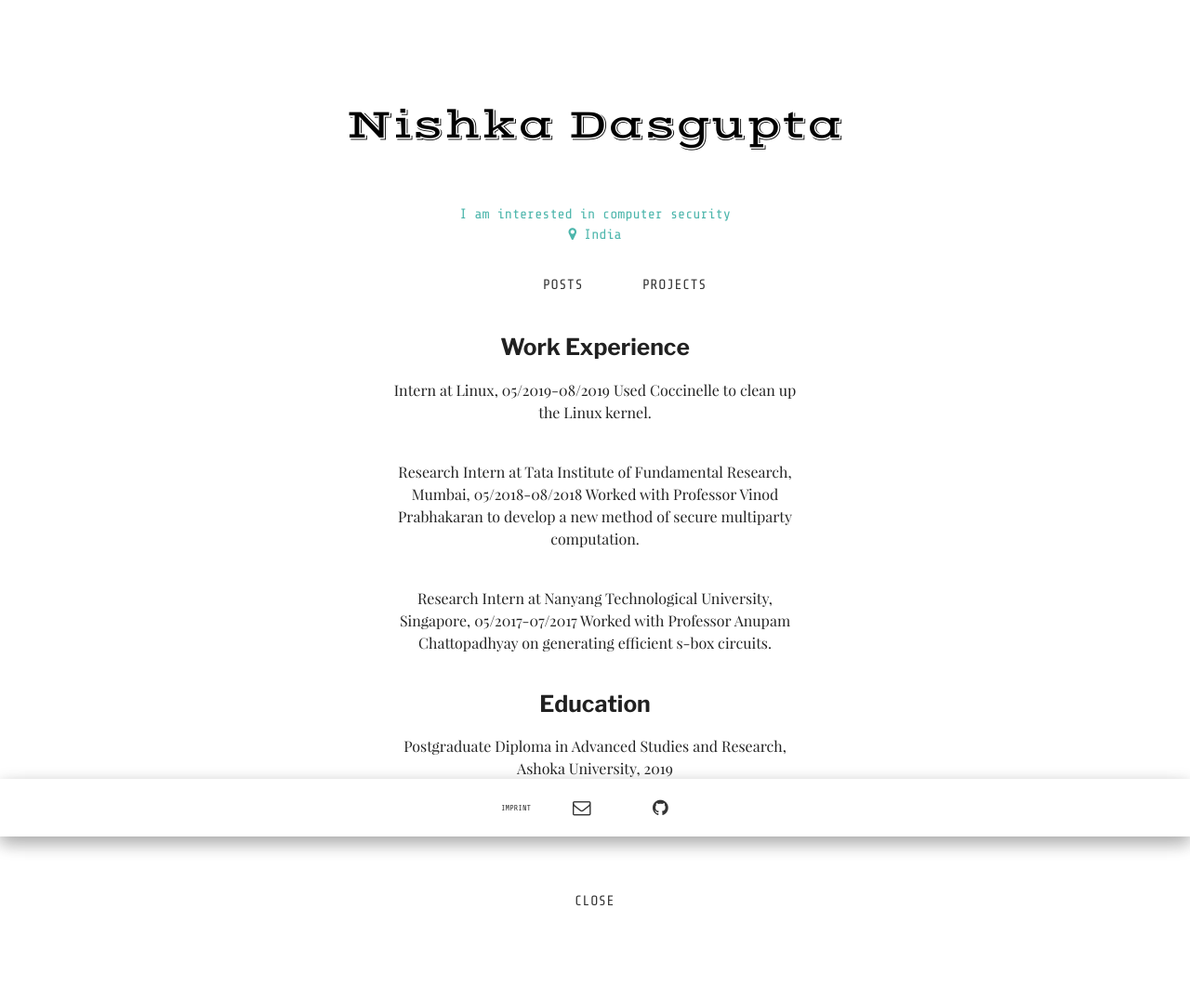
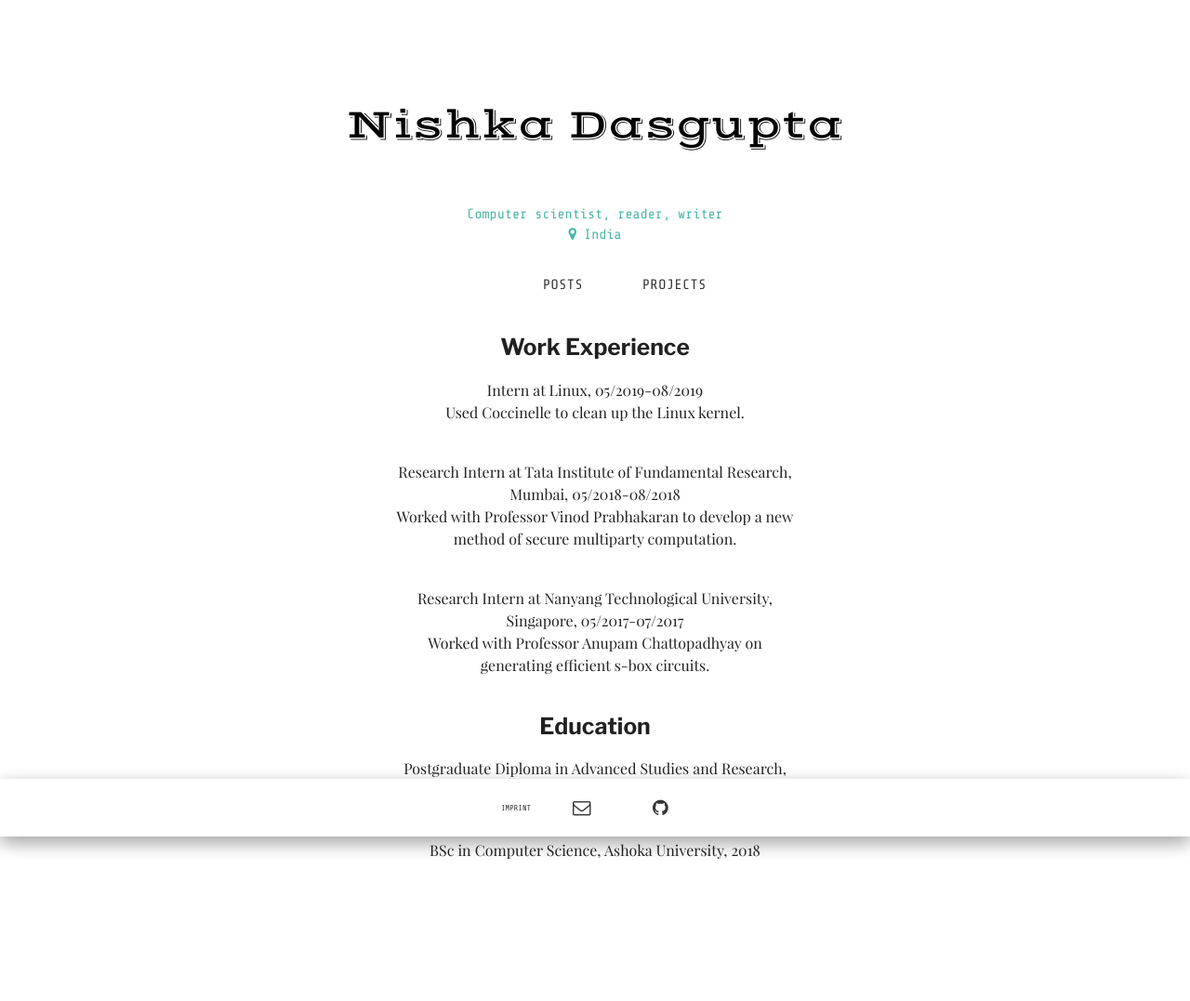
Before and after one commit to lukas-h/material-theme, a Jekyll site: the page built from index.html, in a window 1280 px wide. Shown: the whole page at 93% size. Built offline with Jekyll 4.4.1, drawn with Linux system fonts in a browser that asks for light colours; some web fonts are replaced; after the commit the page ends 1047 px from its top, so only the background shows below that.

Commit message:
Formatting changes

```diff
--- a/_config.yml
+++ b/_config.yml
@@ -1,6 +1,6 @@
 title: "Nishka Dasgupta"
 description: "Computer Security"
-about: "I am interested in computer security"
+about: "Computer scientist, reader, writer"
 location: "India"
 email: nishka.dasgupta@yahoo.com
 baseurl: "/"
--- a/index.html
+++ b/index.html
@@ -57,7 +57,7 @@
 	<ul>
 	  {% for work in site.data.work %}
 	  <li>
-	    <p class="my-item">{{work.name}} at {{work.org}}, {{work.date}}
+	    <p class="my-item">{{work.name}} at {{work.org}}, {{work.date}}<br>
 		{{work.desc}}
 		</p>
 	  </li>
@@ -67,14 +67,12 @@
     <ul>
       {% for edu in site.data.edu %}
       <li>
-	    <p class="my-item">{{edu.name}}, {{edu.inst}}, {{edu.year}}
+	    <p class="my-item">{{edu.name}}, {{edu.inst}}, {{edu.year}}<br>
 		</p>
       </li>
       {% endfor %}
     </ul>
-  <div>
-    <a onclick="hide_lists();" class="waves-effect waves-teal btn-flat btn-large">{{ site.close_btn }}</a>
-  </div>
+
 </div>
 
 <noscript>
@@ -118,7 +116,7 @@
 	<ul>
 	  {% for work in site.data.work %}
 	  <li>
-	    <p class="my-item">{{work.name}} at {{work.org}}, {{work.date}}
+	    <p class="my-item">{{work.name}} at {{work.org}}, {{work.date}}<br>
 		{{work.desc}}
 		</p>
 	  </li>
@@ -128,7 +126,7 @@
     <ul>
       {% for edu in site.data.edu %}
       <li>
-	    <p class="my-item">{{edu.name}}, {{edu.inst}}, {{edu.year}}
+	    <p class="my-item">{{edu.name}}, {{edu.inst}}, {{edu.year}}<br>
 		</p>
       </li>
       {% endfor %}
```
